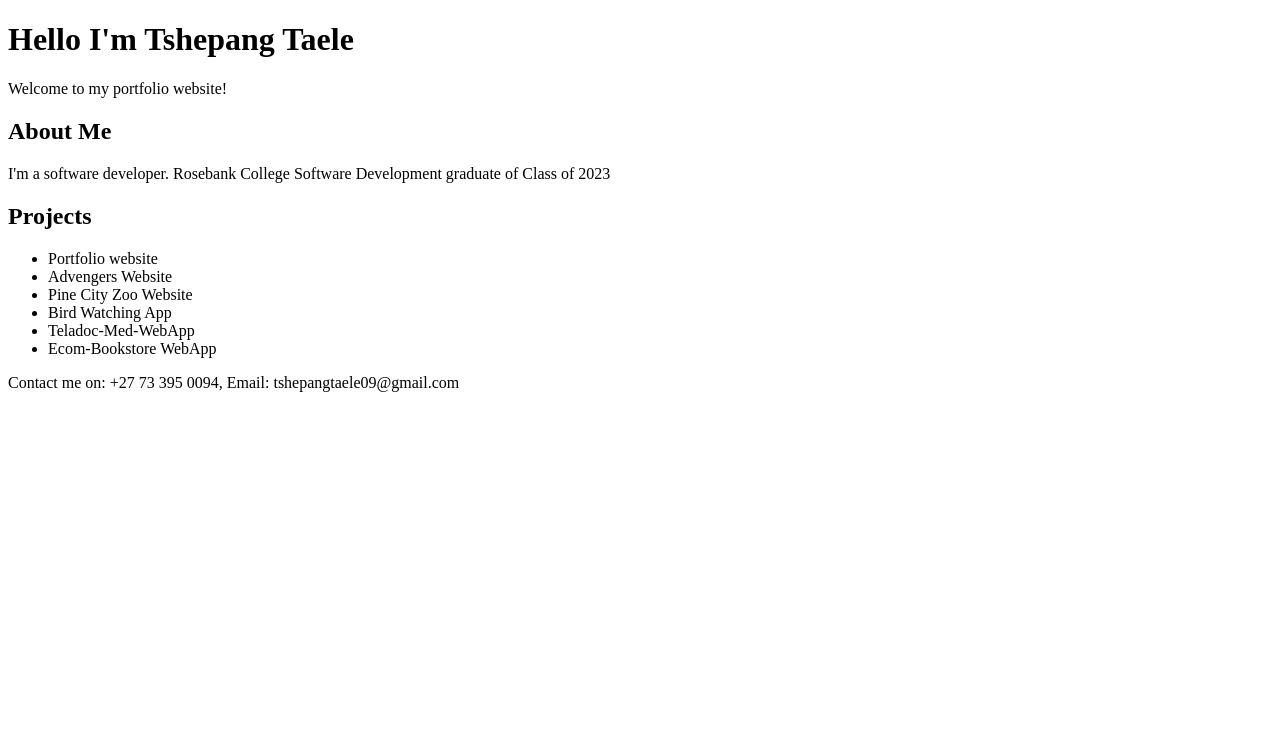
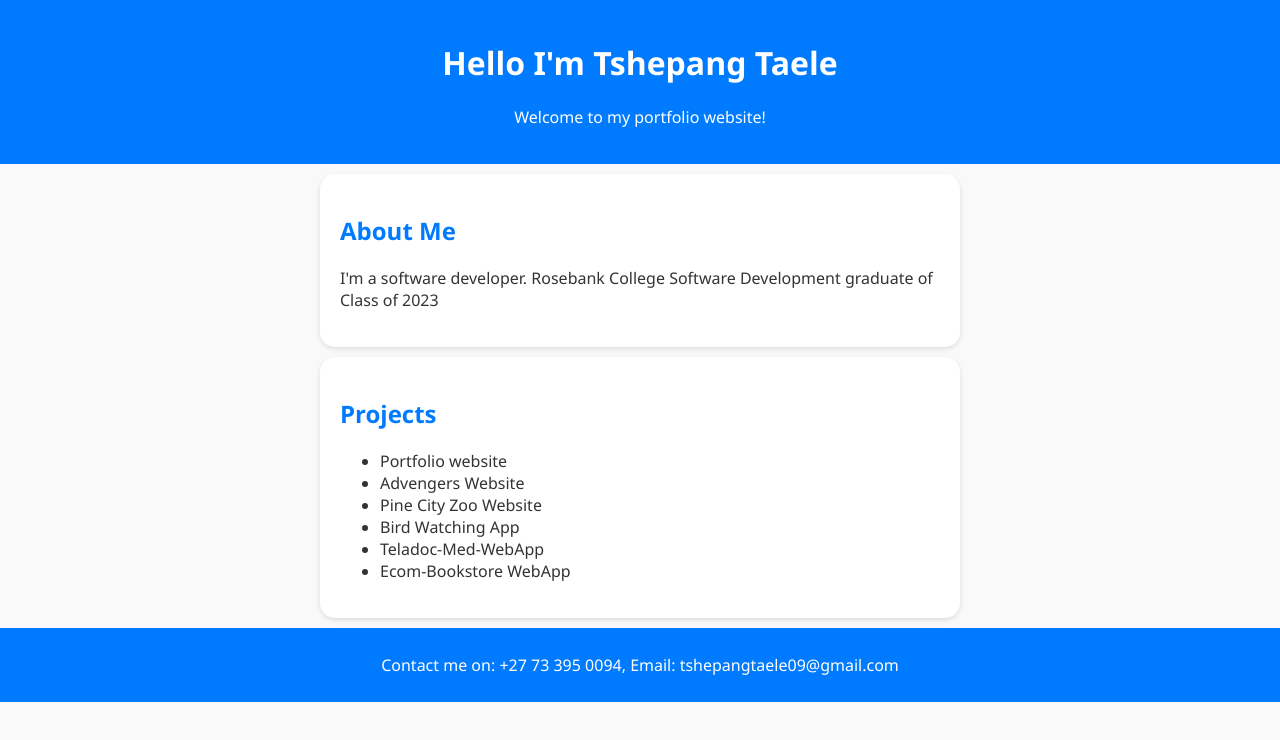
Before and after one commit to tshepza-t/portfolio-website, a plain HTML site: page index.html in a window 1280 px wide. Drawn offline with Linux system fonts and the light colour scheme.

Commit message:
Added some styling to my portfolio
Did some first look styling for the portfolio

```diff
--- a/index.html
+++ b/index.html
@@ -9,10 +9,10 @@
 
 </head>
 <body>
-    <heard>
+    <header>
         <h1>Hello I'm Tshepang Taele</h1>
         <p>Welcome to my portfolio website!</p>
-    </heard>
+    </header>
 
     <section class="about">
         <h2>About Me</h2>
@@ -33,6 +33,7 @@
 
     <footer>
         <p>Contact me on: +27 73 395 0094, Email: tshepangtaele09@gmail.com</p>
+
     </footer>
 
 </body>
--- a/style.css
+++ b/style.css
@@ -0,0 +1,35 @@
+body {
+    font-family: 'Segoe UI', Tahoma, Geneva, Verdana, sans-serif;
+    background: #f9f9f9;
+    color: #333;
+    margin: 0;
+    padding: 0;
+}
+
+header {
+    background: #007bff;
+    color: #fff;
+    padding: 20px;
+    text-align: center;
+}
+
+section {
+    padding: 20px;
+    margin: 10px auto;
+    max-width: 600px;
+    background: white;
+    border-radius: 15px;
+    box-shadow: 0 2px 5px rgba(0,0,0,0.113);
+}
+
+h2 {
+    color: #007bff;
+}
+
+footer {
+    text-align: center;
+    padding: 10px;
+    background: #007bff;
+    color: #fff;
+
+}
```
